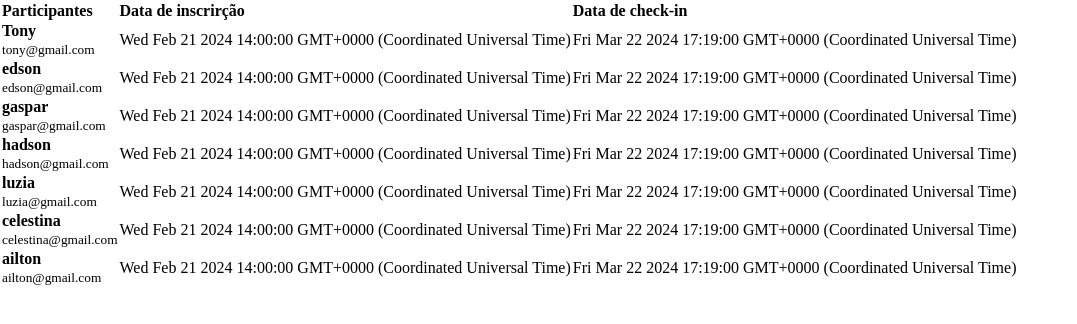
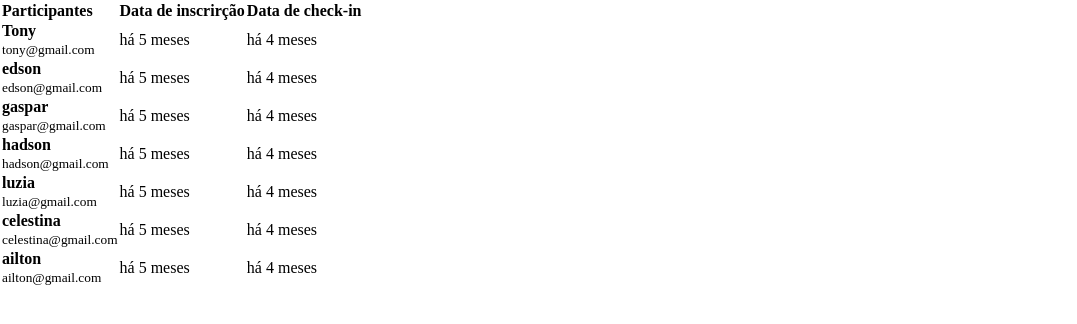
Before and after one commit to EdsonGaspar/list-person, a plain HTML site: page index.html in a window 1280 px wide. Shown: the whole page, without its empty margins (0-1077 px from the left). Drawn offline with nearby package versions, Linux system fonts and the light colour scheme.

Commit message:
Format date, using dayjs

```diff
--- a/index.html
+++ b/index.html
@@ -4,6 +4,11 @@
     <meta charset="UTF-8">
     <meta name="viewport" content="width=device-width, initial-scale=1.0">
     <link rel="stylesheet" href="./css/style.css">
+    <script src="https://cdn.jsdelivr.net/npm/dayjs@1/dayjs.min.js"></script>
+    <script src="https://cdn.jsdelivr.net/npm/dayjs@1/plugin/relativeTime.js"></script>
+    <script>dayjs.extend(window.dayjs_plugin_relativeTime)</script>
+    <script src="https://cdn.jsdelivr.net/npm/dayjs@1/locale/pt.js"></script>
+    <script>dayjs.locale('pt')</script>
     <title>Lista de Participantes</title>
 </head>
 <body>
--- a/js/main.js
+++ b/js/main.js
@@ -3,46 +3,49 @@ let participantes =[
         name:'Tony',
         email:'tony@gmail.com',
         dataInscricao: new Date(2024, 1, 21, 14, 0),
-        checkIn: new Date(2024, 2, 22, 17, 19)
+        checkIn: new Date(2024, 2, 21, 17, 19),
     },
     {
         name:'edson',
         email:'edson@gmail.com',
         dataInscricao: new Date(2024, 1, 21, 14, 0),
-        checkIn: new Date(2024, 2, 22, 17, 19)
+        checkIn: new Date(2024, 2, 22, 17, 19),
     },
     {
         name:'gaspar',
         email:'gaspar@gmail.com',
         dataInscricao: new Date(2024, 1, 21, 14, 0),
-        checkIn: new Date(2024, 2, 22, 17, 19)
+        checkIn: new Date(2024, 2, 22, 17, 19),
     },
     {
         name:'hadson',
         email:'hadson@gmail.com',
         dataInscricao: new Date(2024, 1, 21, 14, 0),
-        checkIn: new Date(2024, 2, 22, 17, 19)
+        checkIn: new Date(2024, 2, 22, 17, 19),
     },
     {
         name:'luzia',
         email:'luzia@gmail.com',
         dataInscricao: new Date(2024, 1, 21, 14, 0),
-        checkIn: new Date(2024, 2, 22, 17, 19)
+        checkIn: new Date(2024, 2, 22, 17, 19),
     },
     {
         name:'celestina',
         email:'celestina@gmail.com',
         dataInscricao: new Date(2024, 1, 21, 14, 0),
-        checkIn: new Date(2024, 2, 22, 17, 19)
+        checkIn: new Date(2024, 2, 22, 17, 19),
     },
     {
         name:'ailton',
         email:'ailton@gmail.com',
         dataInscricao: new Date(2024, 1, 21, 14, 0),
-        checkIn: new Date(2024, 2, 22, 17, 19)
+        checkIn: new Date(2024, 2, 22, 17, 19),
     },
 ]
 const criarNovoParticipante = (participante) =>{
+    const dataInscricao = dayjs(Date.now()).to(participante.dataInscricao);
+    const checkIn = dayjs(Date.now()).to(participante.checkIn);
+
     return `
         <tr>
             <td>
@@ -50,8 +53,8 @@ const criarNovoParticipante = (participante) =>{
                 <br>
                 <small>${participante.email}</small>
             </td>
-            <td>${participante.dataInscricao}</td>
-            <td>${participante.checkIn}</td>
+            <td>${dataInscricao}</td>
+            <td>${checkIn}</td>
         </tr>`
 }
 const actualizarLista = (participantes) =>{
```
